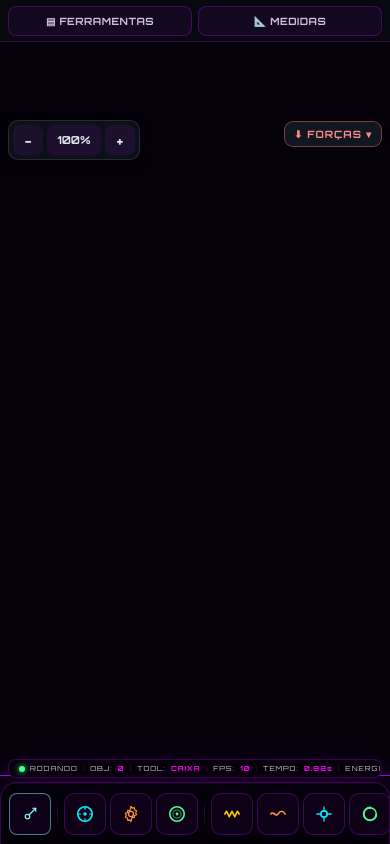
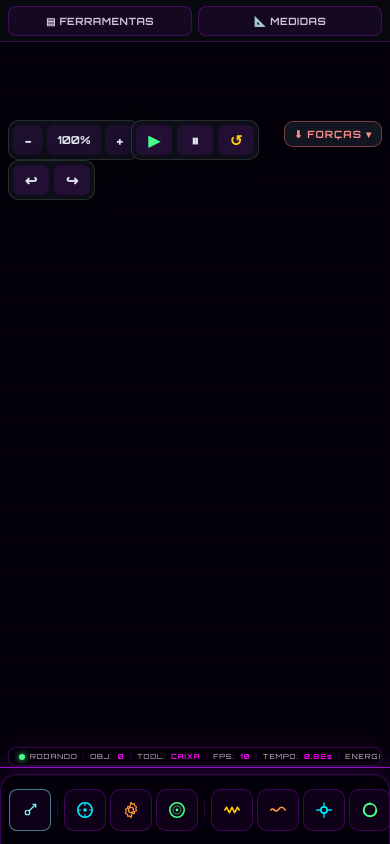
Before and after one commit to Dellzzz/PlataF-sica, a plain HTML site: page index.html in a window 390 px wide. Drawn offline with nearby package versions, Linux system fonts and the light colour scheme; animation ran at ten frames a second.

Commit message:
index.html

```diff
--- a/index.html
+++ b/index.html
@@ -181,6 +181,10 @@ body[data-tool="pulley"] #canvas{cursor:crosshair}
 #zoom-ctrl button{ min-width:30px; height:30px; border:none; background:rgba(188,19,254,0.1); color:#dfe6ee; border-radius:7px; font-family:'Orbitron',monospace; font-size:14px; font-weight:700; cursor:pointer; transition:background .14s; }
 #zoom-ctrl button:hover{ background:rgba(188,19,254,0.28); color:#fff; }
 #zoom-ctrl #zoom-val{ min-width:54px; font-size:11px; }
+#m-sim,#m-undo{ display:none; }
+#m-sim button,#m-undo button{ min-width:36px; height:30px; border:none; background:rgba(188,19,254,0.12); color:#dfe6ee; border-radius:7px; font-family:'Orbitron',monospace; font-size:15px; font-weight:700; cursor:pointer; transition:background .14s; }
+#m-sim button:hover,#m-undo button:hover{ background:rgba(188,19,254,0.3); color:#fff; }
+#m-sim #m-play{ color:var(--green); } #m-sim #m-reset{ color:var(--gold); }
 #mtabs{ display:none; }
 @media (max-width:640px),(pointer:coarse){
   #mtabs{ display:flex; position:fixed; top:0; left:0; right:0; height:42px; z-index:235; gap:6px; padding:6px 8px; padding-top:max(6px,env(safe-area-inset-top)); background:rgba(8,10,16,0.94); backdrop-filter:blur(8px); align-items:center; border-bottom:1px solid var(--border); }
@@ -189,10 +193,26 @@ body[data-tool="pulley"] #canvas{cursor:crosshair}
   /* As duas barras superiores ficam OCULTAS e abrem como menu suspenso */
   #instr-panel,#topbar{ display:none !important; top:48px !important; bottom:auto !important; z-index:236 !important; background:rgba(10,12,20,0.97) !important; }
   #instr-panel.mopen,#topbar.mopen{ display:flex !important; }
-  #statusbar{ top:auto !important; bottom:66px !important; }
+  #statusbar{ top:auto !important; bottom:78px !important; }
   #forces-menu{ top:120px !important; right:8px !important; }
   #zoom-ctrl{ top:120px !important; left:8px !important; right:auto !important; bottom:auto !important; }
-  #pause-overlay,#conn-hint{ bottom:96px !important; }
+  #pause-overlay,#conn-hint{ bottom:108px !important; }
+  /* barra de ferramentas de baixo um pouco mais alta */
+  #toolbar{ height:70px !important; max-height:70px !important; }
+  /* play/pause/reset flutuando ENTRE o zoom e as forças */
+  #m-sim{ display:flex !important; position:fixed; top:120px; left:50%; transform:translateX(-50%); z-index:240; gap:5px; background:rgba(14,17,26,0.9); border:1px solid rgba(255,255,255,0.12); border-radius:10px; padding:4px; box-shadow:0 4px 16px rgba(0,0,0,0.42); backdrop-filter:blur(6px); }
+  /* desfazer/refazer como setas ABAIXO do zoom */
+  #m-undo{ display:flex !important; position:fixed; top:160px; left:8px; z-index:240; gap:5px; background:rgba(14,17,26,0.9); border:1px solid rgba(255,255,255,0.12); border-radius:10px; padding:4px; box-shadow:0 4px 16px rgba(0,0,0,0.42); backdrop-filter:blur(6px); }
+  /* controles originais saíram da barra de baixo (foram p/ cima) */
+  #toolbar .ctrl-row,#toolbar #btn-reset,#toolbar .undo-row{ display:none !important; }
+  /* menus de config (canhão/motor/mola) flutuando ABAIXO das forças */
+  #cannon-panel,#motor-panel,#spring-panel{ position:fixed !important; top:160px !important; right:8px !important; left:auto !important; bottom:auto !important; z-index:250; width:188px !important; max-width:62vw; flex-direction:column !important; align-items:stretch !important; gap:6px !important; background:rgba(14,17,26,0.96); border:1px solid rgba(255,255,255,0.14); border-radius:11px; padding:10px; box-shadow:0 8px 28px rgba(0,0,0,0.55); backdrop-filter:blur(6px); }
+  #cannon-panel .tb-div,#motor-panel .tb-div,#spring-panel .tb-div{ display:none !important; }
+  #cannon-panel .tb-label,#motor-panel .tb-label,#spring-panel .tb-label{ display:block !important; font-size:9px; letter-spacing:1px; color:#7df9ff; text-align:center; margin-bottom:2px; }
+  #motor-panel .motor-row{ display:flex !important; }
+  #motor-panel .mot-wrap{ width:100% !important; height:auto !important; }
+  #motor-torque-slider,#motor-speed-slider{ width:100% !important; }
+  #btn-motor-dir{ width:100% !important; height:24px !important; font-size:9px !important; }
 }
 #spring-panel{ display:none; flex-direction:column; gap:6px; }
 .springk-row{ display:flex; gap:4px; }
@@ -326,6 +346,15 @@ body[data-tool="pulley"] #canvas{cursor:crosshair}
     <div class="fm-note">Selecione um objeto com a ferramenta Seleção (V) para ver o diagrama.</div>
   </div>
 </div>
+<div id="m-sim">
+  <button id="m-play" onclick="setRunning(true)" data-tip="Play">▶</button>
+  <button onclick="setRunning(false)" data-tip="Pausar">⏸</button>
+  <button id="m-reset" onclick="resetWorld()" data-tip="Resetar">↺</button>
+</div>
+<div id="m-undo">
+  <button onclick="undo()" data-tip="Desfazer">↩</button>
+  <button onclick="redo()" data-tip="Refazer">↪</button>
+</div>
 <div id="instr-panel">
   <div class="tb-label">TEMPO</div>
   <button class="tool-btn" data-tip="Zerar o cronômetro" onclick="resetTimer()" style="color:#ffd166"><svg width="18" height="18" viewBox="0 0 20 20" fill="none"><circle cx="10" cy="11" r="6.5" stroke="currentColor" stroke-width="1.6"/><path d="M10 11V7.5M10 11l2.5 1.5M8 2.5h4" stroke="currentColor" stroke-width="1.5" stroke-linecap="round"/></svg><span class="btn-lbl">Zerar</span></button>
@@ -350,7 +379,7 @@ const { Engine, Render, Runner, Bodies, Body, Constraint, Composite, Mouse, Mous
 if (window.decomp) Common.setDecomp(window.decomp);
 const isMobile = window.innerWidth <= 640 || window.matchMedia('(pointer:coarse)').matches;
 let W = window.innerWidth, H = window.innerHeight;
-function getRH() { return isMobile ? H - 68 : H; }
+function getRH() { return isMobile ? H - 76 : H; }
 const engine = Engine.create({ gravity: { x: 0, y: 1 } });
 // CALIBRAÇÃO FÍSICA: com passo fixo (1/60 s) e 100 px/m, a queda livre integra
 // a = g·scale·Δt²·(unidades). Com scale=0.00098 → exatamente 9,8 m/s² em 1.0g,
```
